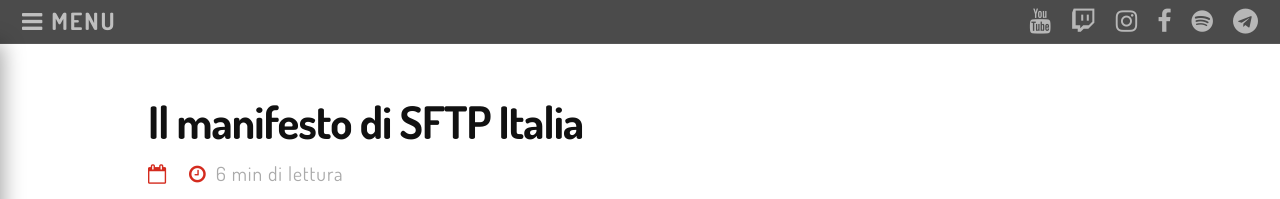
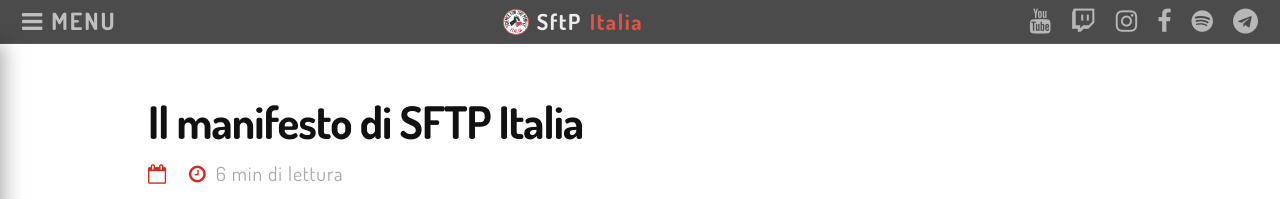
Before and after one commit to scienzadiclasse/sftp-italy.github.io, a Jekyll site: the page built from manifesto.markdown, in a window 1280 px wide. Shown: the top 199 px of the page. Built offline with Jekyll 4.4.1, drawn with Linux system fonts in a browser that asks for light colours.

Commit message:
Navbar: brand desktop, fix mobile layout, logo.jpg su desktop
- Desktop navbar: aggiunto brand "SftP Italia" con logo circolare al centro
- Mobile header: testo spostato a sinistra accanto all'hamburger (non più centrato/sovrapposto)
- Hero home: logo.jpg su desktop (≥993px), SftPItalia_logo.png su mobile

https://claude.ai/code/session_01V4NgnGr6duU2DN4b6R7WTb

```diff
--- a/_includes/navbar.html
+++ b/_includes/navbar.html
@@ -1,4 +1,4 @@
-<!-- Barra navigazione desktop: hamburger a sinistra + social a destra -->
+<!-- Barra navigazione desktop: hamburger sx + brand centro + social dx -->
 <div id="navbar" role="navigation" aria-label="Menu e social">
 
   <!-- Hamburger + etichetta (desktop) -->
@@ -12,6 +12,20 @@
     <i class="fa fa-bars" aria-hidden="true"></i>
     <span>MENU</span>
   </button>
+
+  <!-- Brand centrato -->
+  <div style="flex:1; display:flex; align-items:center; justify-content:center;">
+    <a href="/" style="
+      font-family:var(--font-sans,'Dosis',sans-serif);
+      font-size:0.88rem; font-weight:700; letter-spacing:0.07em;
+      color:rgba(255,255,255,0.9); text-decoration:none;
+      display:flex; align-items:center; gap:8px;
+    ">
+      <img src="/img/logo.jpg" alt=""
+           style="width:26px;height:26px;border-radius:50%;object-fit:contain;background:#fff;border:1.5px solid var(--red,#D42B1E);flex-shrink:0;">
+      SftP <span style="color:var(--red,#D42B1E);">Italia</span>
+    </a>
+  </div>
 
   <!-- Social icons desktop -->
   <div style="display:flex; align-items:center;">
@@ -47,12 +61,13 @@
     display: flex;
     align-items: center;
     justify-content: space-between;
-    padding: 0 10px;
+    padding: 0 8px 0 4px;
     z-index: 4;
     box-shadow: 0 2px 12px rgba(0,0,0,0.25);
   "
 >
-  <!-- Hamburger -->
+  <!-- Sinistra: hamburger + nome sito -->
+  <div style="display:flex; align-items:center; gap:2px; flex-shrink:0; min-width:0;">
     <button
       onclick="w3_open()"
       aria-label="Apri menu"
@@ -70,24 +85,21 @@
     >
       <i class="fa fa-bars" aria-hidden="true"></i>
     </button>
-
-  <!-- Nome sito centrato -->
     <a
       href="/"
       style="
         font-family: var(--font-sans, 'Dosis', sans-serif);
-      font-weight: 700; font-size: 1.1rem;
-      color: #fff; letter-spacing: 0.06em;
-      text-decoration: none;
-      position: absolute; left: 50%; transform: translateX(-50%);
-      white-space: nowrap;
+        font-weight: 700; font-size: 0.9rem;
+        color: #fff; letter-spacing: 0.05em;
+        text-decoration: none; white-space: nowrap;
       "
       aria-label="SftP Italia — Home"
     >
-    SftP <span style="color:var(--red,#D42B1E);">ITALY</span>
+      SftP <span style="color:var(--red,#D42B1E);">Italia</span>
     </a>
+  </div>
 
-  <!-- Social rapidi: YouTube + Instagram + Telegram + Facebook + Spotify -->
+  <!-- Destra: social rapidi -->
   <div style="display:flex; align-items:center; gap:0; flex-shrink:0;">
     <a href="https://www.youtube.com/@SFTPItalia" target="_blank" rel="noopener" aria-label="YouTube"
        style="color:rgba(255,255,255,0.75); padding:7px 5px; font-size:1rem; min-width:36px; min-height:44px; display:flex; align-items:center; justify-content:center;">
```
Also changed, not shown: index.html (+8 -6 lines). Lines whose indentation alone changed are shown as unchanged.
